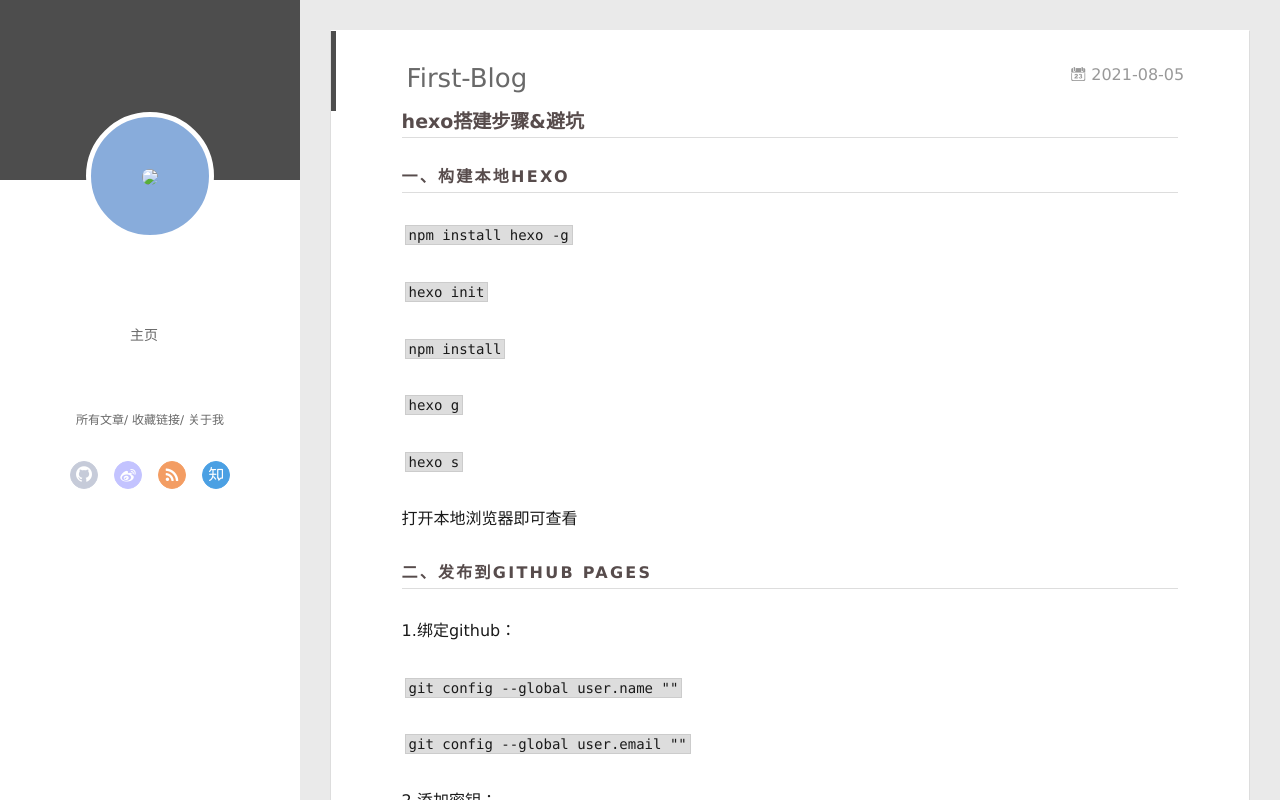
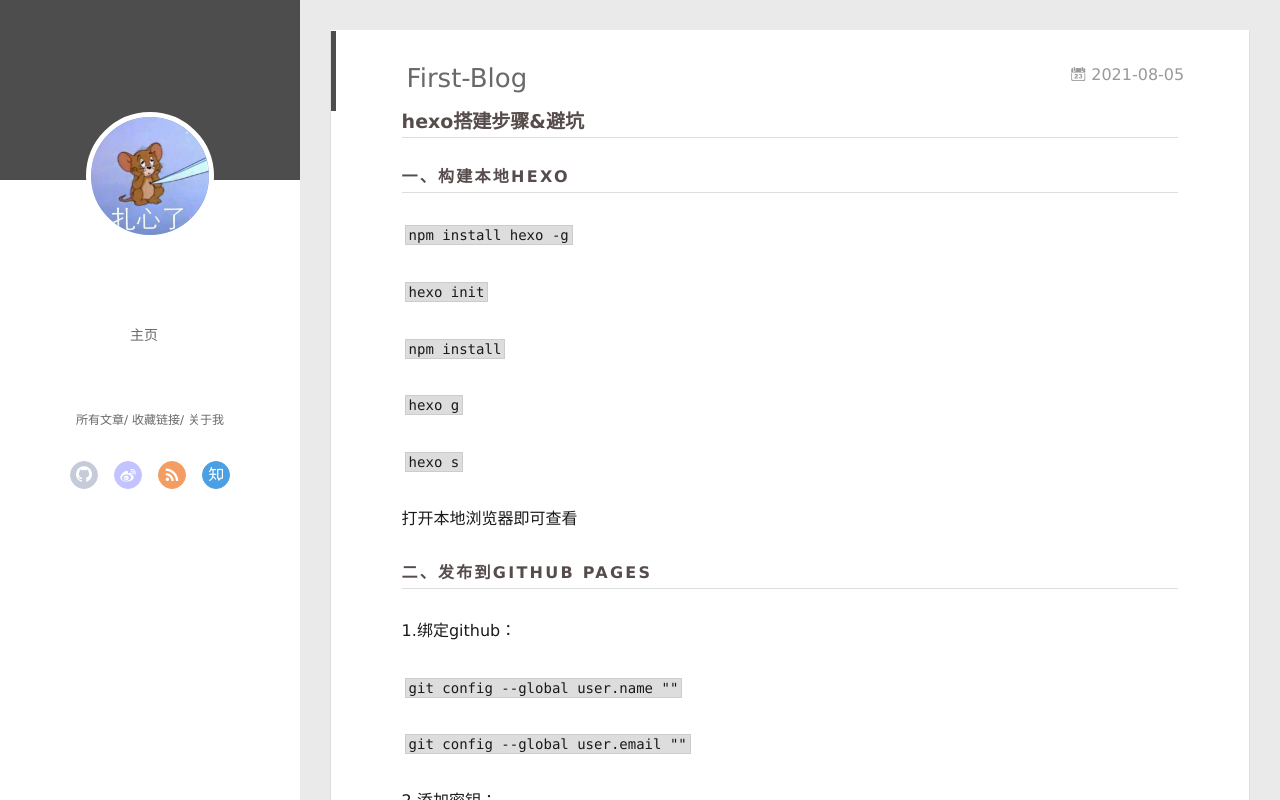
Before and after one commit to ROONEYzzz/myblog.github.io, a plain HTML site: page 2021/08/05/first-blog/index.html in a window 1280 px wide. Drawn offline with Linux system fonts and the light colour scheme; files that its build step writes are made by us from their sources.

Commit message:
Site updated: 2021-08-05 12:03:00

```diff
--- a/2021/08/05/first-blog/index.html
+++ b/2021/08/05/first-blog/index.html
@@ -49,7 +49,7 @@
 <div class="intrude-less">
 	<header id="header" class="inner">
 		<a href="/" class="profilepic">
-			<img src="/source/img/R.jpg" class="js-avatar">
+			<img src="/assets/blogImg/R.jpg" class="js-avatar">
 		</a>
 		<hgroup>
 		  <h1 class="header-author"><a href="/"></a></h1>
@@ -105,7 +105,7 @@
 	<div class="intrude-less">
 		<header id="header" class="inner">
 			<div class="profilepic">
-				<img src="/source/img/R.jpg" class="js-avatar">
+				<img src="/assets/blogImg/R.jpg" class="js-avatar">
 			</div>
 			<hgroup>
 			  <h1 class="header-author js-header-author"></h1>
```
Also changed, not shown: archives/2021/08/index.html (+2 -2 lines), archives/2021/index.html (+2 -2 lines), archives/index.html (+2 -2 lines), index.html (+2 -2 lines), assets/blogImg/R.jpg (renamed from img/R.jpg).
